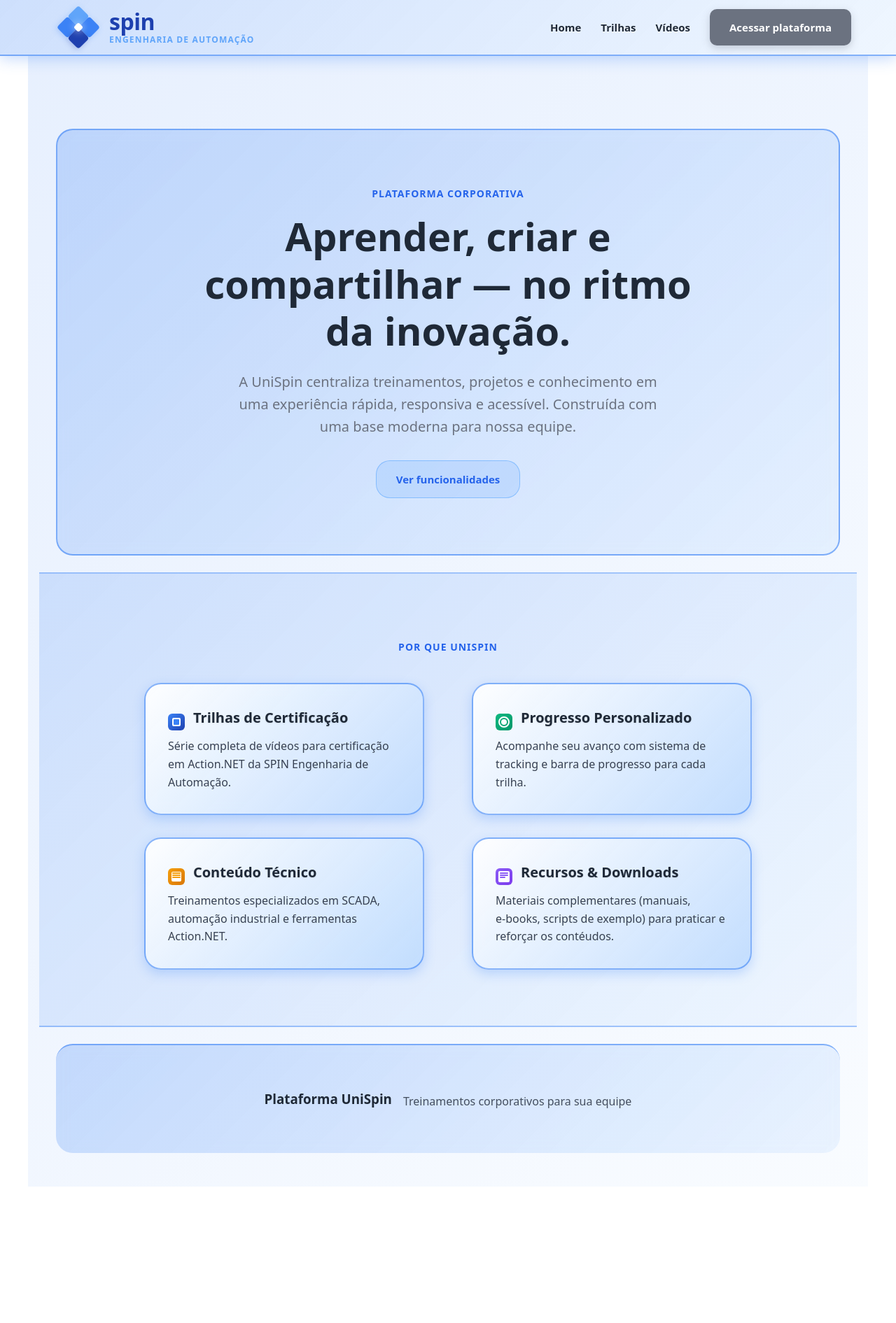
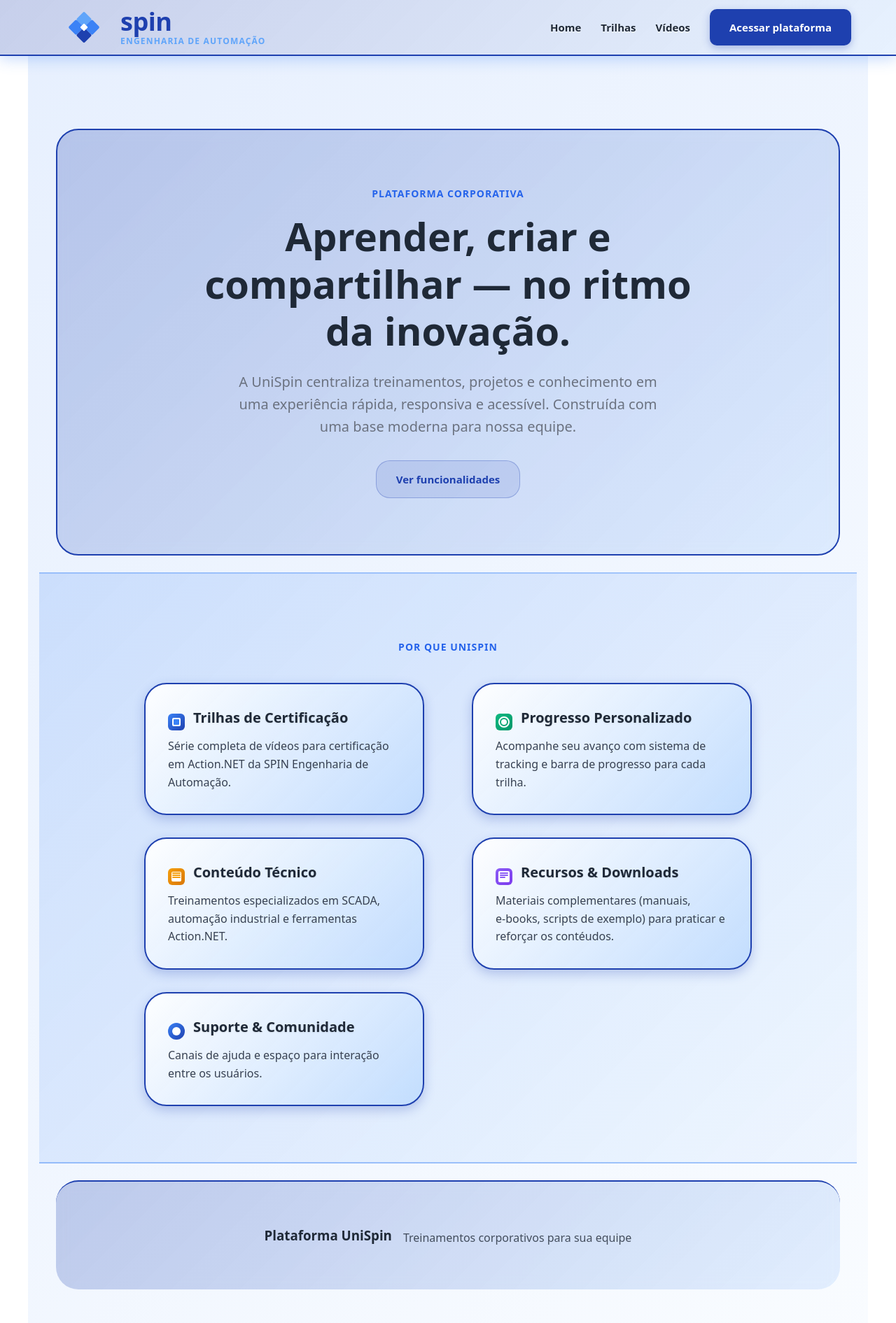
Before and after one commit to 4isaque4/UniSpin, a React (Vite) app in the folder apps/web/: page / in a window 1280 px wide. Shown: the whole page at 70% size. Before the commit the page ends 1696 px from the top, so only its background shows below. Built offline with nearby package versions, Linux system fonts and the light colour scheme; no server answers.

Commit message:
feat: refresh branding and add logout

```diff
--- a/apps/web/src/app/pages/Home.jsx
+++ b/apps/web/src/app/pages/Home.jsx
@@ -47,6 +47,11 @@
               desc="Materiais complementares (manuais, e‑books, scripts de exemplo) para praticar e reforçar os contéudos."
               iconType="resources"
             />
+            <FeatureCard
+              title="Suporte & Comunidade"
+              desc="Canais de ajuda e espaço para interação entre os usuários."
+              iconType="community"
+            />
           </div>
         </div>
       </section>
--- a/apps/web/src/components/FeatureCard.jsx
+++ b/apps/web/src/components/FeatureCard.jsx
@@ -162,6 +162,29 @@
             </div>
             </div>
           );
+        case "community":
+          return (
+            <div
+              style={{
+                width: "24px",
+                height: "24px",
+                background: "linear-gradient(135deg, #3B82F6, #1E40AF)",
+                borderRadius: "50%",
+                display: "flex",
+                alignItems: "center",
+                justifyContent: "center"
+              }}
+            >
+              <div
+                style={{
+                  width: "12px",
+                  height: "12px",
+                  background: "white",
+                  borderRadius: "50%"
+                }}
+              ></div>
+            </div>
+          );
         default:
           return (
             <div style={{
--- a/apps/web/src/components/Header.jsx
+++ b/apps/web/src/components/Header.jsx
@@ -2,7 +2,7 @@
 import { useAuth } from "../features/auth/AuthContext.jsx";
 
   export default function Header() {
-  const { user } = useAuth();
+    const { user, signOut } = useAuth();
 
   // Usuários não autenticados vão para login, usuários autenticados vão para videos
   const trilhasTo = user ? "/trilhas" : "/login";
@@ -13,101 +13,30 @@
     <header className="nav">
       <div className="container">
           <Link to="/" className="logo">
-          {/* Logo da SPIN elegante */}
             <div style={{ display: "flex", alignItems: "center", gap: "20px" }}>
-            {/* Diamante da SPIN otimizado */}
-            <div style={{
-              width: "48px",
-              height: "48px",
-              position: "relative",
-              display: "flex",
-              alignItems: "center",
-              justifyContent: "center"
-            }}>
-              <div style={{
-                width: "44px",
-                height: "44px",
-                transform: "rotate(45deg)",
-                position: "relative"
-              }}>
-                {/* Quadrado superior esquerdo - azul claro */}
-                <div style={{
-                  position: "absolute",
-                  top: "0",
-                  left: "0",
-                  width: "22px",
-                  height: "22px",
-                  backgroundColor: "#60A5FA",
-                  borderRadius: "4px",
-                  boxShadow: "0 2px 8px rgba(96, 165, 250, 0.3)"
-                }}></div>
-                {/* Quadrado superior direito - azul médio */}
-                <div style={{
-                  position: "absolute",
-                  top: "0",
-                  right: "0",
-                  width: "22px",
-                  height: "22px",
-                  backgroundColor: "#3B82F6",
-                  borderRadius: "4px",
-                  boxShadow: "0 2px 8px rgba(59, 130, 246, 0.3)"
-                }}></div>
-                {/* Quadrado inferior esquerdo - azul médio */}
-                <div style={{
-                  position: "absolute",
-                  bottom: "0",
-                  left: "0",
-                  width: "22px",
-                  height: "22px",
-                  backgroundColor: "#3B82F6",
-                  borderRadius: "4px",
-                  boxShadow: "0 2px 8px rgba(59, 130, 246, 0.3)"
-                }}></div>
-                {/* Quadrado inferior direito - azul escuro */}
-                <div style={{
-                  position: "absolute",
-                  bottom: "0",
-                  right: "0",
-                  width: "22px",
-                  height: "22px",
-                  backgroundColor: "#1E40AF",
-                  borderRadius: "4px",
-                  boxShadow: "0 2px 8px rgba(30, 64, 175, 0.3)"
-                }}></div>
-                {/* Centro branco com brilho */}
-                <div style={{
-                  position: "absolute",
-                  top: "50%",
-                  left: "50%",
-                  width: "10px",
-                  height: "10px",
-                  backgroundColor: "white",
-                  borderRadius: "3px",
-                  transform: "translate(-50%, -50%)",
-                  boxShadow: "0 0 12px rgba(255, 255, 255, 0.8)"
-                }}></div>
-              </div>
-            </div>
-
-            {/* Texto da logo */}
+              <img src="/favicon.svg" alt="Logo SPIN" style={{ width: "64px", height: "64px" }} />
               <div style={{ display: "flex", flexDirection: "column", alignItems: "flex-start", gap: "4px" }}>
-              <span style={{
-                fontSize: "32px",
+                <span
+                  style={{
+                    fontSize: "36px",
                     fontWeight: "800",
-                color: "#1E40AF",
+                    color: "var(--primary-700)",
                     lineHeight: "1",
                     letterSpacing: "-0.5px"
-              }}>
+                  }}
+                >
                   spin
                 </span>
-              <span style={{
+                <span
+                  style={{
                     fontSize: "12px",
                     fontWeight: "600",
-                color: "#60A5FA",
+                    color: "var(--accent-cyan)",
                     lineHeight: "1",
                     textTransform: "uppercase",
                     letterSpacing: "1.2px"
-              }}>
+                  }}
+                >
                   Engenharia de Automação
                 </span>
               </div>
@@ -145,18 +74,41 @@
           }}>
             Vídeos
           </NavLink>
-          <Link to={ctaTo} className="btn" style={{
-            backgroundColor: "#6B7280",
+            {!user ? (
+              <Link
+                to={ctaTo}
+                className="btn"
+                style={{
+                  backgroundColor: "var(--primary-700)",
                   border: "none",
                   padding: "14px 28px",
                   borderRadius: "10px",
                   fontWeight: "600",
                   fontSize: "15px",
-            boxShadow: "0 4px 12px rgba(107, 114, 128, 0.3)",
+                  boxShadow: "0 4px 12px rgba(30, 64, 175, 0.3)",
                   transition: "all 0.2s ease"
-          }}>
+                }}
+              >
                 Acessar plataforma
               </Link>
+            ) : (
+              <button
+                className="btn"
+                onClick={signOut}
+                style={{
+                  backgroundColor: "var(--primary-700)",
+                  border: "none",
+                  padding: "14px 28px",
+                  borderRadius: "10px",
+                  fontWeight: "600",
+                  fontSize: "15px",
+                  boxShadow: "0 4px 12px rgba(30, 64, 175, 0.3)",
+                  transition: "all 0.2s ease"
+                }}
+              >
+                Sair
+              </button>
+            )}
           </nav>
         </div>
       </header>
--- a/apps/web/src/styles/VideoPlayer.css
+++ b/apps/web/src/styles/VideoPlayer.css
@@ -208,6 +208,9 @@
 /* Navegação entre Vídeos */
 .video-navigation h3 {
   margin-bottom: 16px;
+  display: flex;
+  align-items: center;
+  gap: 8px;
 }
 
 .nav-button {
@@ -271,6 +274,9 @@
   font-size: 20px;
   font-weight: 600;
   margin: 0 0 24px 0;
+  display: flex;
+  align-items: center;
+  gap: 8px;
 }
 
 .related-videos-grid {
--- a/apps/web/src/styles/brand.css
+++ b/apps/web/src/styles/brand.css
@@ -1,13 +1,15 @@
 :root {
-  /* === Paleta (ajuste os HEX aqui quando tiver os oficiais) === */
-  --primary-700: #0a35d1; /* azul royal */
-  --primary-800: #0829a8;
-  --primary-900: #071f8a;
-  --primary-950: #06186f;
+  /* === Paleta principal da SPIN (azuis oficiais) === */
+  --primary-600: #2563eb;
+  --primary-700: #1e40af;
+  --primary-800: #1e3a8a;
+  --primary-900: #172554;
 
-  --accent-cyan: #44c3ee; /* gradiente do "losango" */
+  /* === Tons de apoio === */
+  --accent-cyan: #60a5fa; /* gradiente do "losango" */
   --accent-teal: #66e0c2;
 
+  /* === Cores neutras === */
   --ink: #1f2937;
   --muted: #6b7280;
 
--- a/apps/web/src/styles/global.css
+++ b/apps/web/src/styles/global.css
@@ -24,10 +24,10 @@
 
 /* Header e navegação */
   .nav {
-  background: linear-gradient(135deg, rgba(59, 130, 246, 0.25), rgba(147, 197, 253, 0.15));
+    background: linear-gradient(135deg, rgba(30, 64, 175, 0.25), rgba(96, 165, 250, 0.15));
     backdrop-filter: blur(8px);
     padding: 20px 0;
-  border-bottom: 2px solid rgba(59, 130, 246, 0.6);
+    border-bottom: 2px solid var(--primary-700);
   position: fixed;
   top: 0;
   left: 0;
@@ -62,14 +62,14 @@
 
 /* Hero section */
   .hero {
-  background: linear-gradient(135deg, rgba(59, 130, 246, 0.25), rgba(147, 197, 253, 0.15));
-  border: 2px solid rgba(59, 130, 246, 0.6);
+    background: linear-gradient(135deg, rgba(30, 64, 175, 0.25), rgba(96, 165, 250, 0.15));
+    border: 2px solid var(--primary-700);
     backdrop-filter: blur(8px);
     padding: 80px 0;
     text-align: center;
     margin: 24px;
     margin-top: 80px;
-  border-radius: 24px;
+    border-radius: 32px;
   }
 
 .eyebrow {
@@ -110,7 +110,7 @@
   .btn {
     display: inline-block;
     padding: 14px 28px;
-  background: #10B981;
+    background: var(--primary-700);
     color: white;
     text-decoration: none;
     border-radius: 20px;
@@ -119,25 +119,25 @@
     border: none;
     cursor: pointer;
     transition: all 0.2s ease;
-  box-shadow: 0 4px 12px rgba(16, 185, 129, 0.3);
+    box-shadow: 0 4px 12px rgba(30, 64, 175, 0.3);
   }
 
   .btn:hover {
     transform: translateY(-2px);
-  box-shadow: 0 8px 20px rgba(16, 185, 129, 0.4);
+    box-shadow: 0 8px 20px rgba(30, 64, 175, 0.4);
     border-radius: 24px;
   }
 
   .btn.secondary {
-  background: rgba(0, 123, 255, 0.1);
-  color: #2563eb;
-  border: 1px solid rgba(0, 123, 255, 0.3);
+    background: rgba(30, 64, 175, 0.1);
+    color: var(--primary-700);
+    border: 1px solid rgba(30, 64, 175, 0.3);
     box-shadow: none;
   }
 
   .btn.secondary:hover {
-  background: rgba(0, 123, 255, 0.15);
-  border-color: rgba(0, 123, 255, 0.4);
+    background: rgba(30, 64, 175, 0.15);
+    border-color: rgba(30, 64, 175, 0.4);
     transform: translateY(-1px);
     border-radius: 24px;
   }
@@ -220,42 +220,42 @@
 /* CTA e Footer */
   .ctaStrip {
     padding: 60px 0;
-  border-top: 2px solid rgba(59, 130, 246, 0.6);
-  background: linear-gradient(135deg, rgba(59, 130, 246, 0.25), rgba(147, 197, 253, 0.15));
+    border-top: 2px solid var(--primary-700);
+    background: linear-gradient(135deg, rgba(30, 64, 175, 0.25), rgba(96, 165, 250, 0.15));
     backdrop-filter: blur(8px);
     text-align: center;
     margin: 24px;
-  border-radius: 24px;
+    border-radius: 32px;
   }
 
   .footer {
     padding: 40px 0;
     color: #1f2937;
-  background: linear-gradient(135deg, rgba(59, 130, 246, 0.2), rgba(147, 197, 253, 0.12));
+    background: linear-gradient(135deg, rgba(30, 64, 175, 0.2), rgba(96, 165, 250, 0.12));
     backdrop-filter: blur(8px);
-  border-top: 2px solid rgba(59, 130, 246, 0.6);
+    border-top: 2px solid var(--primary-700);
     margin: 24px;
-  border-radius: 24px;
+    border-radius: 32px;
   }
 
 /* Cards */
   .card {
     background: linear-gradient(135deg, rgba(255, 255, 255, 0.95), rgba(191, 219, 254, 0.9));
-  border: 2px solid rgba(59, 130, 246, 0.6);
-  border-radius: 24px;
+    border: 2px solid var(--primary-700);
+    border-radius: 32px;
     padding: 24px;
     width: 100%;
     max-width: 400px;
     transition: all 0.3s ease;
     backdrop-filter: blur(8px);
-  box-shadow: 0 6px 16px rgba(59, 130, 246, 0.25);
+    box-shadow: 0 6px 16px rgba(30, 64, 175, 0.25);
   }
 
   .card:hover {
     transform: translateY(-4px);
-  box-shadow: 0 12px 32px rgba(59, 130, 246, 0.35);
-  border-color: rgba(59, 130, 246, 0.8);
-  border-radius: 28px;
+    box-shadow: 0 12px 32px rgba(30, 64, 175, 0.35);
+    border-color: var(--primary-700);
+    border-radius: 36px;
   }
 
 .card h3 {
```
Also changed, not shown: apps/web/src/app/pages/Video.jsx (+11 -2 lines), apps/web/src/app/pages/Videos.jsx (+23 -1 lines), apps/web/src/components/BrandIcon.jsx (added, +16 -0 lines), apps/web/src/features/auth/AuthProvider.jsx (+9 -3 lines), apps/web/src/features/videos/VideoPlayer.jsx (+16 -5 lines), apps/web/public/favicon.svg, 1 other file (tests, documents, lock files or other folders). Lines whose indentation alone changed are shown as unchanged.
